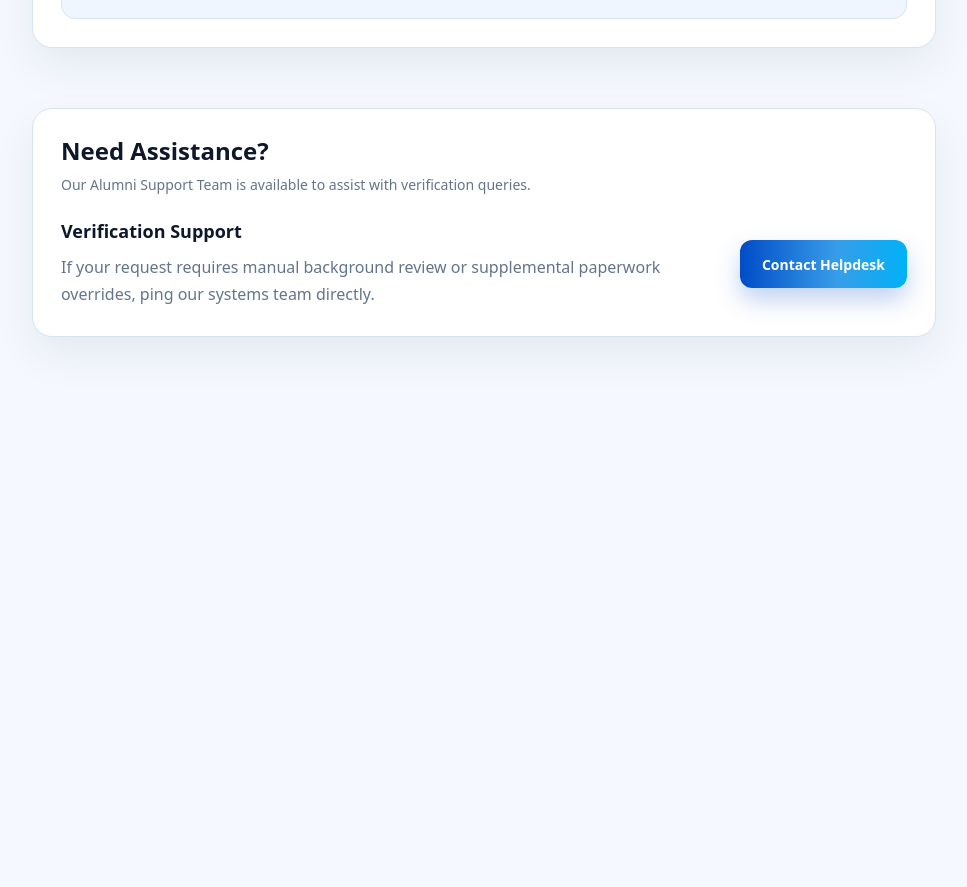
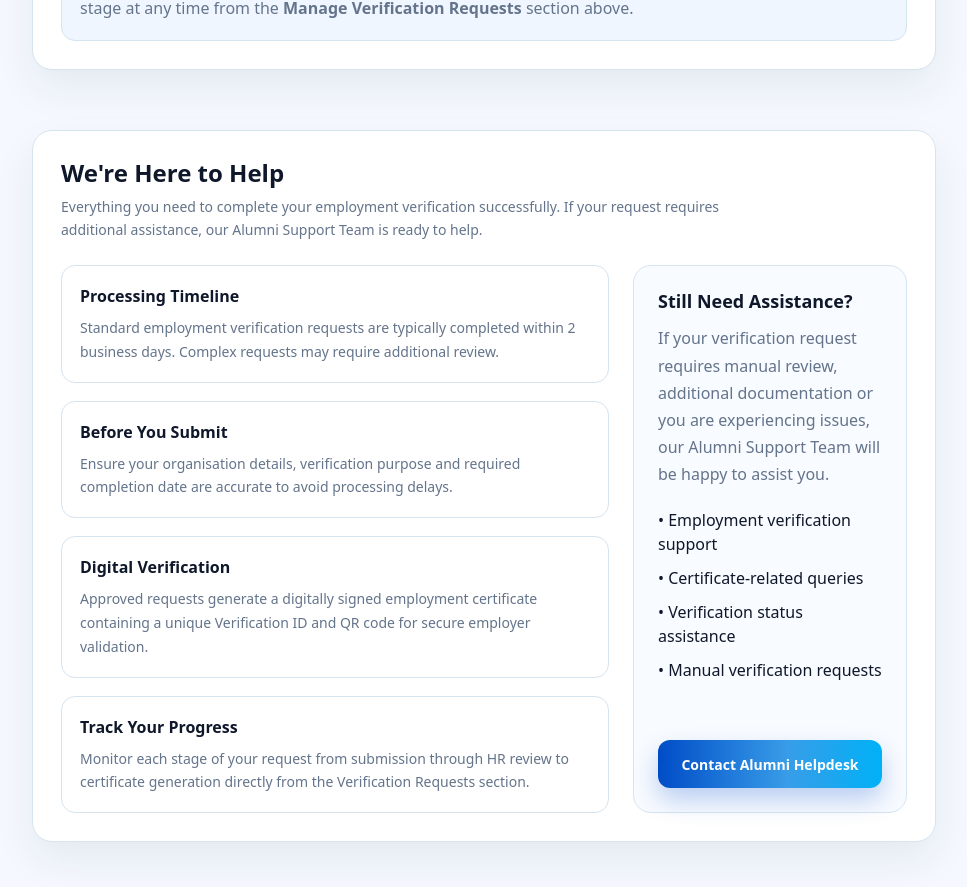
Before and after one commit to yashaswini-cyber/palc-alumni-portal, a React (Vite) app in the folder palc-alumni-portal/: page /verification in a window 1280 px wide. Shown: the part 5760-6647 px from the top of the page, without its empty margins (292-1259 px from the left). Before the commit the page ends 6177 px from the top, so only its background shows below. Built offline with nearby package versions, Linux system fonts and the light colour scheme.

Commit message:
Worked on Verification assistance section. Added more features.

```diff
--- a/palc-alumni-portal/src/modules/verification/VerificationPage.tsx
+++ b/palc-alumni-portal/src/modules/verification/VerificationPage.tsx
@@ -824,7 +824,7 @@ const handleExportHistory = () => {
       <div id="verification-process">
         <SectionCard
   title="Verification Process"
-  subtitle="Track how every employment verification request moves through the PalC verification lifecycle."
+  subtitle="Understand how your employment verification request is processed, reviewed and securely verified before official documents are issued."
 >
   <div
     style={{
@@ -851,7 +851,7 @@ const handleExportHistory = () => {
         color: "#D97706",
       },
       {
-        title: "Employer Verification",
+        title: "Verification Ready",
         description: "Authorised organisations verify records using secure credentials.",
         color: "#9333EA",
       },
@@ -956,15 +956,128 @@ const handleExportHistory = () => {
       </div>
 
       {/* Help & Support */}
-      <SectionCard title="Need Assistance?" subtitle="Our Alumni Support Team is available to assist with verification queries.">
-        <div style={{ display: "flex", justifyContent: "space-between", alignItems: "center", flexWrap: "wrap", gap: "20px" }}>
-          <div style={{ maxWidth: "650px" }}>
-            <h3 style={{ marginTop: 0, marginBottom: "10px", color: COLORS.text }}>Verification Support</h3>
-            <p style={{ margin: 0, color: COLORS.textSecondary, lineHeight: 1.7 }}>
-              If your request requires manual background review or supplemental paperwork overrides, ping our systems team directly.
+      <SectionCard
+  title="We're Here to Help"
+  subtitle="Everything you need to complete your employment verification successfully. If your request requires additional assistance, our Alumni Support Team is ready to help."
+>
+  <div
+    style={{
+      display: "grid",
+      gridTemplateColumns: "2fr 1fr",
+      gap: "24px",
+    }}
+  >
+    {/* Left Column */}
+    <div
+      style={{
+        display: "grid",
+        gap: "18px",
+      }}
+    >
+      {[
+        {
+          title: "Processing Timeline",
+          description:
+            "Standard employment verification requests are typically completed within 2 business days. Complex requests may require additional review.",
+        },
+        {
+          title: "Before You Submit",
+          description:
+            "Ensure your organisation details, verification purpose and required completion date are accurate to avoid processing delays.",
+        },
+        {
+          title: "Digital Verification",
+          description:
+            "Approved requests generate a digitally signed employment certificate containing a unique Verification ID and QR code for secure employer validation.",
+        },
+        {
+          title: "Track Your Progress",
+          description:
+            "Monitor each stage of your request from submission through HR review to certificate generation directly from the Verification Requests section.",
+        },
+      ].map((item) => (
+        <div
+          key={item.title}
+          style={{
+            border: `1px solid ${COLORS.border}`,
+            borderRadius: "14px",
+            padding: "18px",
+            background: "#FFFFFF",
+          }}
+        >
+          <h4
+            style={{
+              margin: "0 0 8px",
+              color: COLORS.text,
+              fontWeight: 700,
+            }}
+          >
+            {item.title}
+          </h4>
+
+          <p
+            style={{ margin: 0,color: COLORS.textSecondary, lineHeight: 1.7, fontSize: "14px",}}
+         >  {item.description}
           </p>
         </div>
-          <PrimaryButton onClick={() => navigate("/helpdesk")}>Contact Helpdesk</PrimaryButton>
+      ))}
+    </div>
+
+    {/* Right Column */}
+    <div
+      style={{
+        border: `1px solid ${COLORS.border}`,
+        borderRadius: "18px",
+        padding: "24px",
+        background: "#F8FBFF",
+        display: "flex",
+        flexDirection: "column",
+        justifyContent: "space-between",
+      }}
+    >
+      <div>
+        <h3
+          style={{
+            marginTop: 0,
+            marginBottom: "12px",
+            color: COLORS.text,
+          }}
+        >
+          Still Need Assistance?
+        </h3>
+
+        <p
+          style={{
+            color: COLORS.textSecondary,
+            lineHeight: 1.7,
+            marginBottom: "20px",
+          }}
+        >
+          If your verification request requires manual review, additional
+          documentation or you are experiencing issues, our Alumni Support Team
+          will be happy to assist you.
+        </p>
+
+        <div
+          style={{
+            display: "flex",
+            flexDirection: "column",
+            gap: "10px",
+            marginBottom: "24px",
+          }}
+        >
+          <span>• Employment verification support</span>
+          <span>• Certificate-related queries</span>
+          <span>• Verification status assistance</span>
+          <span>• Manual verification requests</span>
+        </div>
+      </div>
+
+      <PrimaryButton
+        onClick={() => navigate("/helpdesk")}
+      > Contact Alumni Helpdesk
+      </PrimaryButton>
+    </div>
   </div>
 </SectionCard>
 
```
Lines whose indentation alone changed are shown as unchanged.
